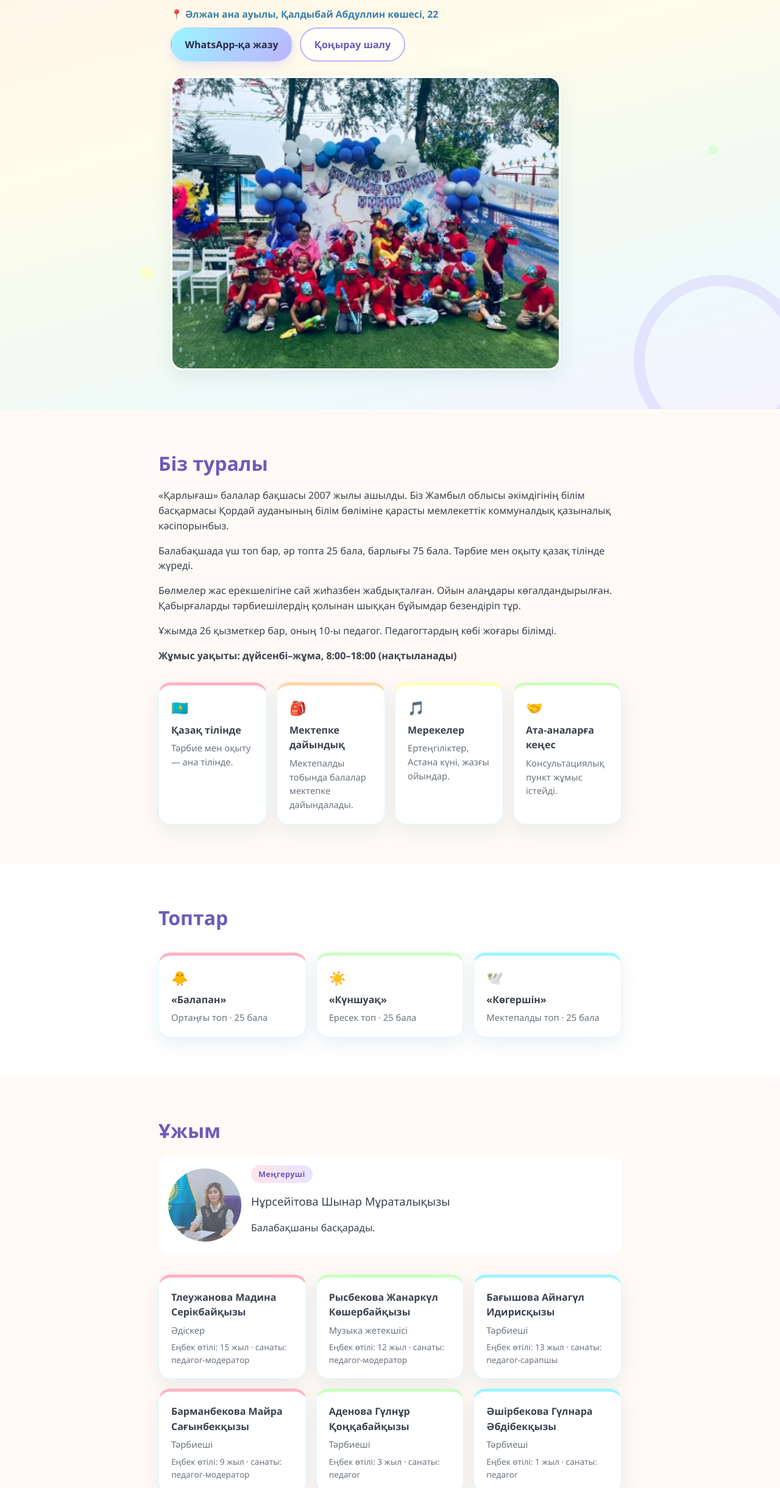
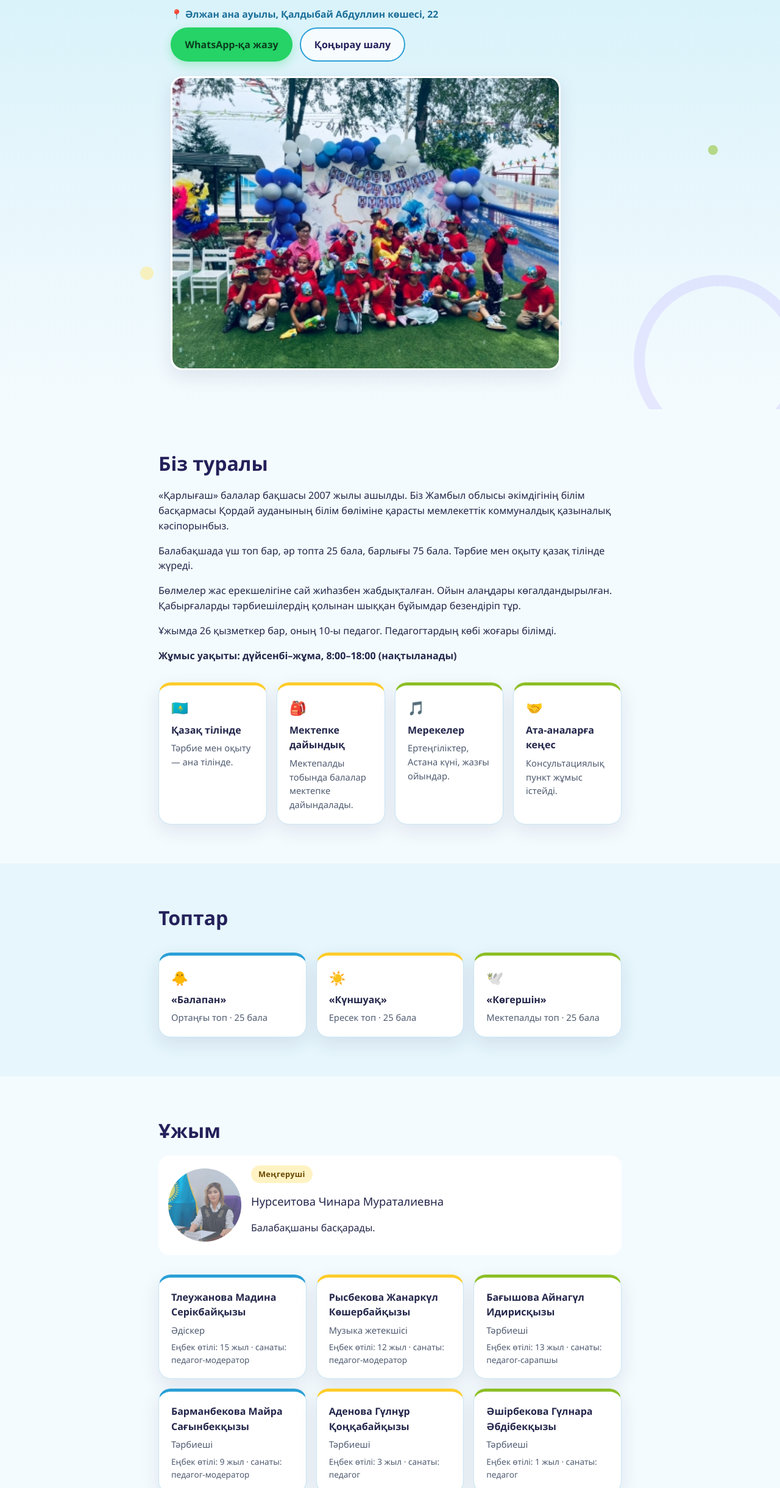
Before and after one commit to abk0186/qarlygash-preview, a plain HTML site: page index.html in a window 1280 px wide. Shown: the part 360-2800 px from the top of the page at 61% size. Drawn offline with Linux system fonts and the light colour scheme.

Commit message:
Logo palette colors, head name per certificate; v=4

```diff
--- a/css/styles.css
+++ b/css/styles.css
@@ -733,3 +733,36 @@ details.faq p{margin:.6rem 0 0}
 .team-list li span+span{font-size:.85rem}
 h3{margin-top:1.6rem}
 .logo-img{width:48px;height:48px;border-radius:50%;box-shadow:0 3px 10px rgba(80,140,200,.3)}
+
+/* ===== Қарлығаш logo palette ===== */
+:root{
+  --q-sky:#2a9fd6; --q-sky-light:#7fd0ef; --q-sky-soft:#e6f6fc; --q-sky-bg:#cdeff8;
+  --q-navy:#23205a; --q-sun:#ffcc29; --q-sun-deep:#f5a623; --q-leaf:#8cbf26; --q-leaf-ink:#3f6e0f; --q-gold:#c9a24a;
+  --r-red:var(--q-sun); --r-orange:var(--q-sun-deep); --r-yellow:#ffe98a; --r-green:var(--q-leaf); --r-blue:var(--q-sky-light); --r-violet:var(--q-sky);
+  --r-red-ink:#8a5a00; --r-orange-ink:#8a5a00; --r-green-ink:var(--q-leaf-ink); --r-blue-ink:#1b6f99; --r-violet-ink:var(--q-navy);
+  --sky:var(--q-sky-light); --sky-deep:var(--q-sky); --sky-ink:#1b6f99; --sky-soft:var(--q-sky-soft);
+  --mint:var(--q-leaf); --mint-deep:var(--q-leaf-ink); --mint-soft:#eef7dc;
+  --cream:#f4fbfe; --cream-2:#e6f6fc; --ink:#23264a; --muted:#4f5b70;
+  --line:rgba(42,159,214,.25); --shadow:0 10px 30px rgba(35,32,90,.10); --shadow-sm:0 4px 14px rgba(35,32,90,.08);
+  --rainbow:linear-gradient(90deg,var(--q-sky) 0%,var(--q-sky-light) 30%,var(--q-sun) 55%,var(--q-sun-deep) 75%,var(--q-leaf) 100%);
+}
+h1,h2,h3{color:var(--q-navy)}
+.site-header{background:rgba(255,255,255,.92)}
+.hero{background:linear-gradient(180deg,var(--q-sky-bg) 0%,var(--q-sky-soft) 60%,var(--cream) 100%)}
+.section-alt{background:var(--q-sky-soft)}
+.btn-primary{background:var(--q-sun);color:var(--q-navy);box-shadow:0 6px 16px rgba(245,166,35,.35)}
+.btn-primary:hover{background:var(--q-sun-deep);color:var(--q-navy)}
+.hero-cta .btn-primary[href*="wa.me"]{background:#25d366;color:#0b3d1e;box-shadow:0 6px 16px rgba(37,211,102,.3)}
+.hero-cta .btn-primary[href*="wa.me"]:hover{background:#1fb457}
+.btn-ghost{color:var(--q-navy);border-color:var(--q-sky)}
+.btn-ghost:hover{border-color:var(--q-navy);color:var(--q-navy)}
+.eyebrow{background:#fff3c4;color:#6b4a00}
+.section-apply{background:linear-gradient(180deg,#fff8dc 0%,var(--q-sky-soft) 100%)}
+.section-contacts{background:linear-gradient(180deg,var(--q-sky-soft),var(--cream))}
+.soft-cards li{border-top-color:var(--q-sky)}
+.soft-cards li:nth-child(3n+2){border-top-color:var(--q-sun)}
+.soft-cards li:nth-child(3n){border-top-color:var(--q-leaf)}
+.info-table th,details.faq summary{color:var(--q-navy)}
+.lang-btn.is-active{background:var(--q-sky);color:#fff}
+.site-footer{background:var(--q-navy);color:#e6f6fc}
+.site-footer .muted{color:#b9d9ea}
--- a/index.html
+++ b/index.html
@@ -6,11 +6,11 @@
 <meta name="robots" content="noindex, nofollow" />
 <meta name="description" content="«Қарлығаш» балалар бақшасы — Әлжан ана ауылы, Қордай ауданы. / Детский сад «Карлыгаш», с. Алжан ана, Кордайский район." />
 <title>«Қарлығаш» балалар бақшасы</title>
-<link rel="stylesheet" href="css/styles.css?v=3" />
-<link rel="icon" type="image/png" href="assets/favicon.png?v=3" />
-<link rel="apple-touch-icon" href="assets/apple-touch-icon.png?v=3" />
+<link rel="stylesheet" href="css/styles.css?v=4" />
+<link rel="icon" type="image/png" href="assets/favicon.png?v=4" />
+<link rel="apple-touch-icon" href="assets/apple-touch-icon.png?v=4" />
 <meta property="og:title" content="«Қарлығаш» балалар бақшасы" />
-<meta property="og:image" content="https://abk0186.github.io/qarlygash-preview/assets/og.jpg?v=3" />
+<meta property="og:image" content="https://abk0186.github.io/qarlygash-preview/assets/og.jpg?v=4" />
 <meta property="og:type" content="website" />
 <script type="application/ld+json">{"@context": "https://schema.org", "@type": "Preschool", "name": "«Қарлығаш» балалар бақшасы", "telephone": "+77789189996", "email": "dsadkarligash@mail.ru", "address": {"@type": "PostalAddress", "streetAddress": "Қалдыбай Абдуллин көшесі, 22", "addressLocality": "Әлжан ана ауылы", "addressRegion": "Жамбыл облысы, Қордай ауданы", "postalCode": "080418", "addressCountry": "KZ"}}</script>
 </head>
@@ -19,7 +19,7 @@
 <header class="site-header" id="top">
 <div class="rainbow-bar" aria-hidden="true"></div>
 <div class="container header-inner">
-<a class="logo" href="#top"><img class="logo-img" src="assets/logo.png?v=3" alt="" width="48" height="48" /><span class="logo-text"><strong data-i18n="brand">«Қарлығаш»</strong><small data-i18n="brandSub">балалар бақшасы</small></span></a>
+<a class="logo" href="#top"><img class="logo-img" src="assets/logo.png?v=4" alt="" width="48" height="48" /><span class="logo-text"><strong data-i18n="brand">«Қарлығаш»</strong><small data-i18n="brandSub">балалар бақшасы</small></span></a>
 <nav class="nav" id="nav" aria-label="Main"><a href="#about" data-i18n="navAbout">Біз туралы</a><a href="#groups" data-i18n="navGroups">Топтар</a><a href="#team" data-i18n="navTeam">Ұжым</a><a href="#menu" data-i18n="navMenu">Ас мәзірі</a><a href="#parents" data-i18n="navParents">Ата-аналарға</a><a href="#docs" data-i18n="navDocs">Құжаттар</a><a href="#events" data-i18n="navEvents">Іс-шаралар</a><a href="#apply" data-i18n="navApply">Өтініш</a><a href="#contacts" data-i18n="navContacts">Байланыс</a></nav>
 <div class="header-actions">
 <div class="lang-switch" role="group" aria-label="Language"><button type="button" class="lang-btn is-active" data-lang="kk" aria-pressed="true">KZ</button><button type="button" class="lang-btn" data-lang="ru" aria-pressed="false">RU</button></div>
@@ -60,7 +60,7 @@
 
 <section class="section" id="team"><div class="container narrow">
 <h2 data-i18n="teamTitle">Ұжым</h2>
-<div class="head-card"><img src="assets/team/head.jpg" alt="" data-i18n-alt="headAlt" loading="lazy"><div><p class="eyebrow" data-i18n="headRole">Меңгеруші</p><p class="head-name" data-i18n="headName">Нұрсейітова Шынар Мұраталықызы</p><p data-i18n="headNote">Балабақшаны басқарады.</p></div></div>
+<div class="head-card"><img src="assets/team/head.jpg" alt="" data-i18n-alt="headAlt" loading="lazy"><div><p class="eyebrow" data-i18n="headRole">Меңгеруші</p><p class="head-name" data-i18n="headName">Нурсеитова Чинара Мураталиевна</p><p data-i18n="headNote">Балабақшаны басқарады.</p></div></div>
 <ul class="soft-cards team-list" role="list"><li><strong data-i18n="tm0n">Тлеужанова Мадина Серікбайқызы</strong><span data-i18n="tm0r">Әдіскер</span><span data-i18n="tm0e">Еңбек өтілі: 15 жыл · санаты: педагог-модератор</span></li><li><strong data-i18n="tm1n">Рысбекова Жанаркүл Көшербайқызы</strong><span data-i18n="tm1r">Музыка жетекшісі</span><span data-i18n="tm1e">Еңбек өтілі: 12 жыл · санаты: педагог-модератор</span></li><li><strong data-i18n="tm2n">Бағышова Айнагүл Идирисқызы</strong><span data-i18n="tm2r">Тәрбиеші</span><span data-i18n="tm2e">Еңбек өтілі: 13 жыл · санаты: педагог-сарапшы</span></li><li><strong data-i18n="tm3n">Барманбекова Майра Сағынбекқызы</strong><span data-i18n="tm3r">Тәрбиеші</span><span data-i18n="tm3e">Еңбек өтілі: 9 жыл · санаты: педагог-модератор</span></li><li><strong data-i18n="tm4n">Аденова Гүлнұр Қоңқабайқызы</strong><span data-i18n="tm4r">Тәрбиеші</span><span data-i18n="tm4e">Еңбек өтілі: 3 жыл · санаты: педагог</span></li><li><strong data-i18n="tm5n">Әшірбекова Гүлнара Әбдібекқызы</strong><span data-i18n="tm5r">Тәрбиеші</span><span data-i18n="tm5e">Еңбек өтілі: 1 жыл · санаты: педагог</span></li></ul>
 <div class="gallery" data-gallery="team"><button type="button" class="gallery-item portrait" data-full="assets/team/t1.jpg"><img src="assets/team/t1.jpg" loading="lazy" alt="" data-i18n-alt="teamAlt"></button><button type="button" class="gallery-item portrait" data-full="assets/team/t2.jpg"><img src="assets/team/t2.jpg" loading="lazy" alt="" data-i18n-alt="teamAlt"></button><button type="button" class="gallery-item portrait" data-full="assets/team/t3.jpg"><img src="assets/team/t3.jpg" loading="lazy" alt="" data-i18n-alt="teamAlt"></button><button type="button" class="gallery-item portrait" data-full="assets/team/t4.jpg"><img src="assets/team/t4.jpg" loading="lazy" alt="" data-i18n-alt="teamAlt"></button><button type="button" class="gallery-item portrait" data-full="assets/team/t5.jpg"><img src="assets/team/t5.jpg" loading="lazy" alt="" data-i18n-alt="teamAlt"></button><button type="button" class="gallery-item portrait" data-full="assets/team/t6.jpg"><img src="assets/team/t6.jpg" loading="lazy" alt="" data-i18n-alt="teamAlt"></button></div>
 </div></section>
@@ -120,6 +120,6 @@
 <p>© <span id="year"></span> <span data-i18n="brandFull">«Қарлығаш» балалар бақшасы МКҚК</span></p>
 <p class="muted" data-i18n="footerDraft">Алдын ала нұсқа · жарияланбаған</p></div></footer>
 <div class="lightbox" id="lightbox" hidden role="dialog" aria-modal="true"><button type="button" class="lightbox-close" id="lightboxClose">×</button><p class="lightbox-count" id="lightboxCount">1/1</p><button type="button" class="lightbox-nav prev" id="lightboxPrev">‹</button><div class="lightbox-viewport" id="lightboxViewport"><div class="lightbox-track" id="lightboxTrack"><div class="lightbox-slide"><img alt="" draggable="false" /></div><div class="lightbox-slide"><img alt="" draggable="false" /></div><div class="lightbox-slide"><img alt="" draggable="false" /></div></div></div><button type="button" class="lightbox-nav next" id="lightboxNext">›</button></div>
-<script src="js/i18n.js?v=3"></script>
-<script src="js/main.js?v=3"></script>
+<script src="js/i18n.js?v=4"></script>
+<script src="js/main.js?v=4"></script>
 </body></html>
--- a/js/i18n.js
+++ b/js/i18n.js
@@ -102,7 +102,7 @@ window.NURSILA_I18N = {
   "g3": "Мектепалды топ · 25 бала",
   "teamTitle": "Ұжым",
   "headRole": "Меңгеруші",
-  "headName": "Нұрсейітова Шынар Мұраталықызы",
+  "headName": "Нурсеитова Чинара Мураталиевна",
   "headNote": "Балабақшаны басқарады.",
   "menuTitle": "Апталық ас мәзірі",
   "menuNote": "Мәзір әр апта сайын осында жаңартылып отырады. Балабақша мәзірдің фотосын жіберсе болғаны.",
```
